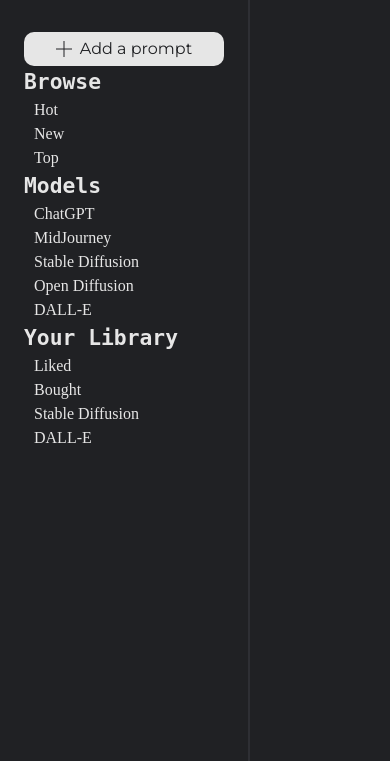
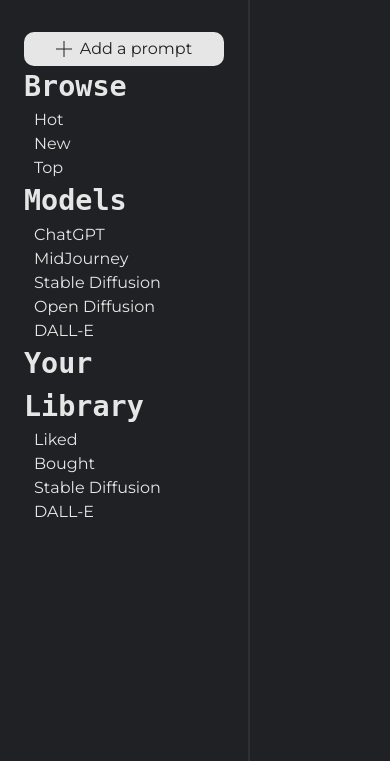
Before and after one commit to Luciffffer/Promptly, a PHP site: page /php/ in a window 390 px wide. Shown: the part 50-811 px from the top of the page. Run offline with PHP 8.4, Linux system fonts and the light colour scheme; some libraries are stand-ins or nearby versions; some web fonts are replaced.

Commit message:
side nav: opmaak done. Not responsive nor links work

```diff
--- a/css/main.css
+++ b/css/main.css
@@ -283,19 +283,6 @@ nav .logo-container > img {
   display: flex;
   align-items: center;
   gap: 2rem;
-}
-
-ul {
-  list-style-type: none;
-}
-
-.nav-ul {
-  margin-left: -30px;
-}
-
-.nav-ul li a{
-  font-family: var(--small-size);
-  margin-top: 5px;
 }
 
 .search-bar {
--- a/css/platform.css
+++ b/css/platform.css
@@ -24,7 +24,17 @@ aside {
     height: 100%;
 }
 
+aside ul {
+    list-style-type: none;
+  }
 
+.nav-ul {
+    margin-left: -30px;
+  }
+
+.nav-ul li a{
+    font-size: var(--body-size);
+}
 /* PROFILE PAGE */
 
 .center {
--- a/partials/aside.inc.php
+++ b/partials/aside.inc.php
@@ -3,13 +3,13 @@
         <img src="<?php echo __ROOT__; ?>/assets/images/site/plus-icon.svg" alt="Icon of a plus">
         Add a prompt
     </a>
-    <h3>Browse</h3>
+    <h2>Browse</h2>
     <ul class="nav-ul">
         <li><a href="#">Hot</a></li>
         <li><a href="#">New</a></li>
         <li><a href="#">Top</a></li>
     </ul>
-    <h3>Models</h3>
+    <h2>Models</h2>
     <ul class="nav-ul">
         <li><a href="#">ChatGPT</a></li>
         <li><a href="#">MidJourney</a></li>
@@ -17,7 +17,7 @@
         <li><a href="#">Open Diffusion</a></li>
         <li><a href="#">DALL-E</a></li>
     </ul>
-    <h3>Your Library</h3>
+    <h2>Your Library</h2>
     <ul class="nav-ul">
         <li><a href="#">Liked</a></li>
         <li><a href="#">Bought</a></li>
@@ -26,7 +26,6 @@
     </ul>
 </aside>
 <div id="aside-placeholder"></div>
-
 
 <!-- BROWSE
 
```
